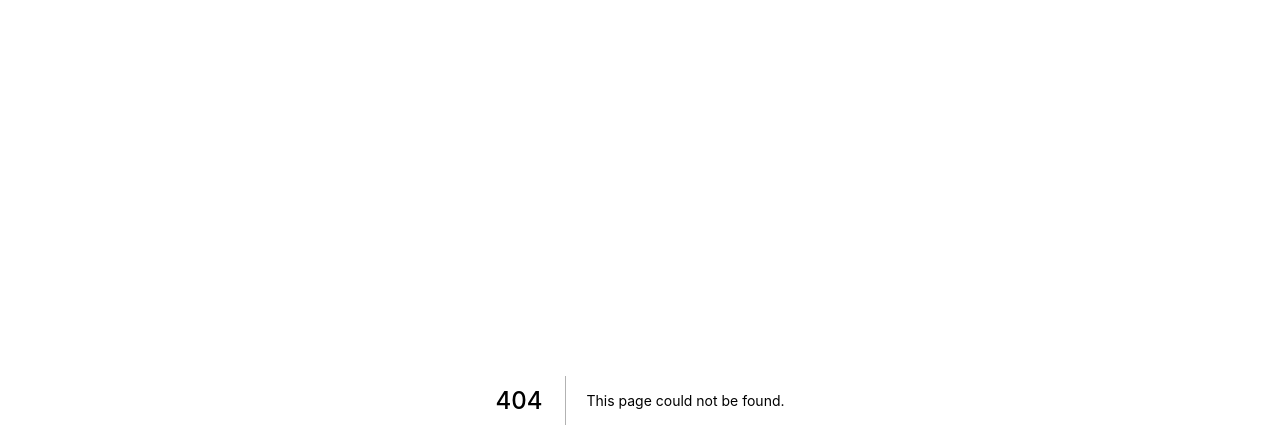
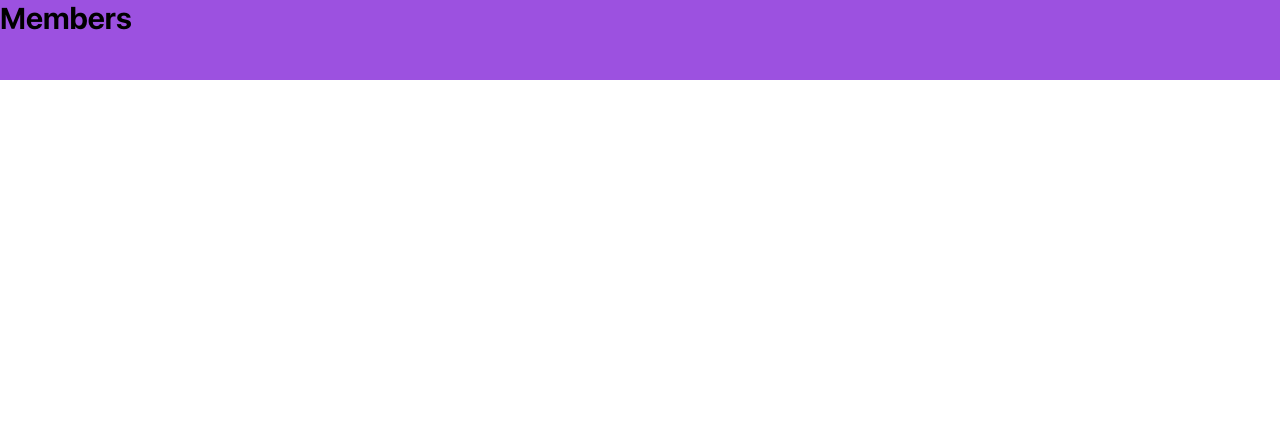
Before and after one commit to tusheer/club-management, a Next.js app in the folder client/: page /dashboard in a window 1280 px wide. Before the commit this address had no page. Shown: the top 448 px of the page. Built offline with nearby package versions, Linux system fonts and the light colour scheme.

Commit message:
create a reusable header

```diff
--- /dev/null
+++ b/client/pages/dashboard.tsx
@@ -0,0 +1,19 @@
+import type { NextPage } from 'next';
+import Head from 'next/head';
+import React from 'react';
+import DashboardContainer from '../src/modules/dashboard/containers/dashboardContainer';
+
+const Home: NextPage = () => {
+    return (
+        <React.Fragment>
+            <Head>
+                <title>Club Management | Dashboard</title>
+                <meta name='description' content='Generated by create next app' />
+                <link rel='icon' href='/favicon.ico' />
+            </Head>
+            <DashboardContainer />
+        </React.Fragment>
+    );
+};
+
+export default Home;
--- /dev/null
+++ b/client/src/modules/common/components/HeaderWrapper/HeaderWrapper.module.scss
@@ -0,0 +1,3 @@
+.header_wraper {
+	min-height: 180px;
+}
--- /dev/null
+++ b/client/src/modules/common/components/HeaderWrapper/Icon.tsx
@@ -0,0 +1,15 @@
+import React, { Fragment } from "react";
+
+interface IIconWraperProps {
+	children: React.ReactChild;
+}
+
+const Icon: React.FC<IIconWraperProps> = ({ children }) => {
+	return (
+		<div className="h-10 w-10 cursor-pointer bg-dh-green-800 rounded-full flex items-center justify-center">
+			<Fragment>{children}</Fragment>
+		</div>
+	);
+};
+
+export default Icon;
--- /dev/null
+++ b/client/src/modules/common/components/HeaderWrapper/index.tsx
@@ -0,0 +1,22 @@
+import React from 'react';
+import styles from './HeaderWrapper.module.scss';
+import Icon from './Icon';
+interface IAppHeaderProps {
+    children: React.ReactChild;
+    style?: React.CSSProperties;
+    height?: number;
+    className?: string;
+}
+
+const HeaderWrapper: React.FC<IAppHeaderProps> = ({ children, style, height, className = '' }) => {
+    return (
+        <div
+            style={{ ...style, minHeight: `${height}px`, zIndex: 99999999 }}
+            className={`${styles.header_wraper} ${className} bg-cm-purple-700 `}
+        >
+            {children}
+        </div>
+    );
+};
+
+export default Object.assign(HeaderWrapper, { Icon });
--- /dev/null
+++ b/client/src/modules/dashboard/containers/DashboardContainer.tsx
@@ -0,0 +1,16 @@
+import React from 'react';
+import HeaderWrapper from '../../common/components/HeaderWrapper';
+
+const DashboardContainer = () => {
+    return (
+        <div>
+            <HeaderWrapper height={80}>
+                <div>
+                    <h1>Members</h1>
+                </div>
+            </HeaderWrapper>
+        </div>
+    );
+};
+
+export default DashboardContainer;
--- a/client/styles/build.css
+++ b/client/styles/build.css
@@ -854,8 +854,18 @@ video {
 	--tw-bg-opacity: 1;
 	background-color: rgba(156, 81, 224, var(--tw-bg-opacity));
 }
+.bg-cm-gray-200 {
+	--tw-bg-opacity: 1;
+	background-color: rgba(242, 242, 242, var(--tw-bg-opacity));
+}
 .bg-opacity-0 {
 	--tw-bg-opacity: 0;
+}
+.bg-opacity-40 {
+	--tw-bg-opacity: 0.4;
+}
+.bg-opacity-20 {
+	--tw-bg-opacity: 0.2;
 }
 .fill-current {
 	fill: currentColor;
```
